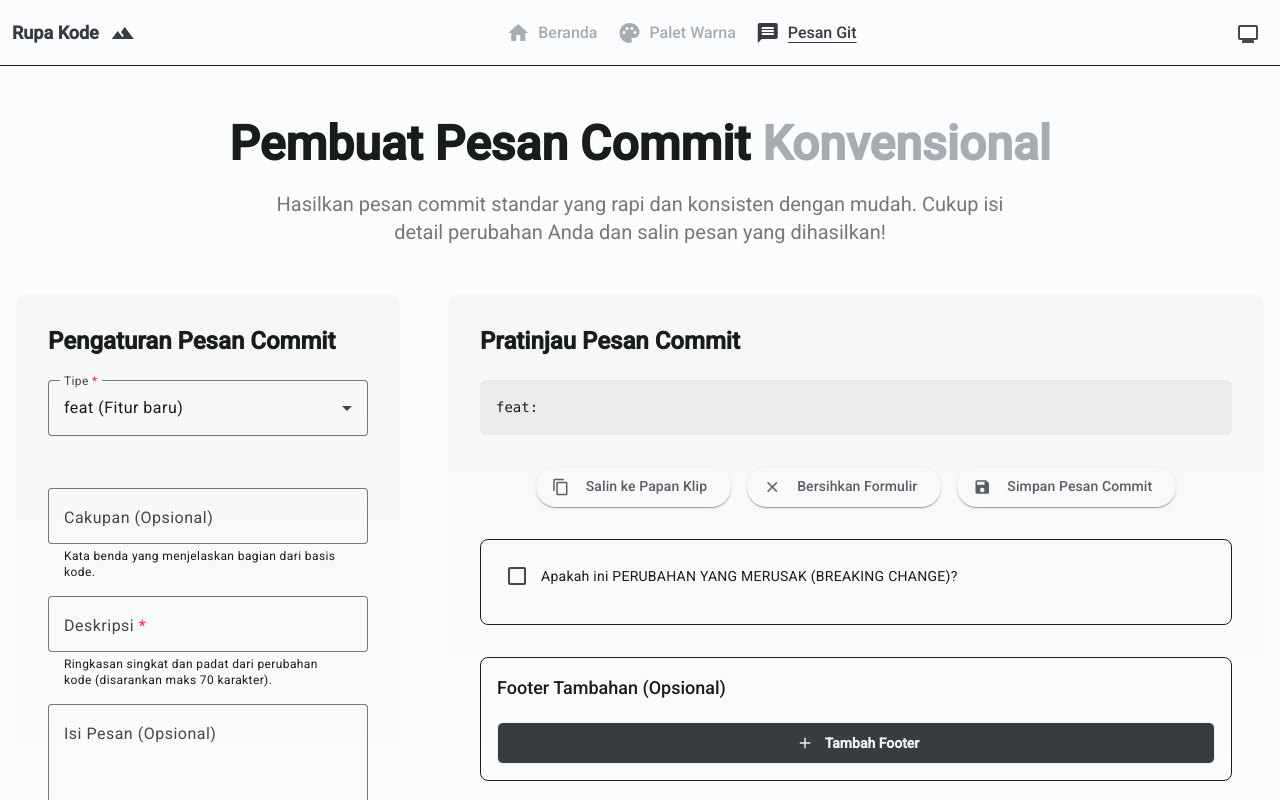
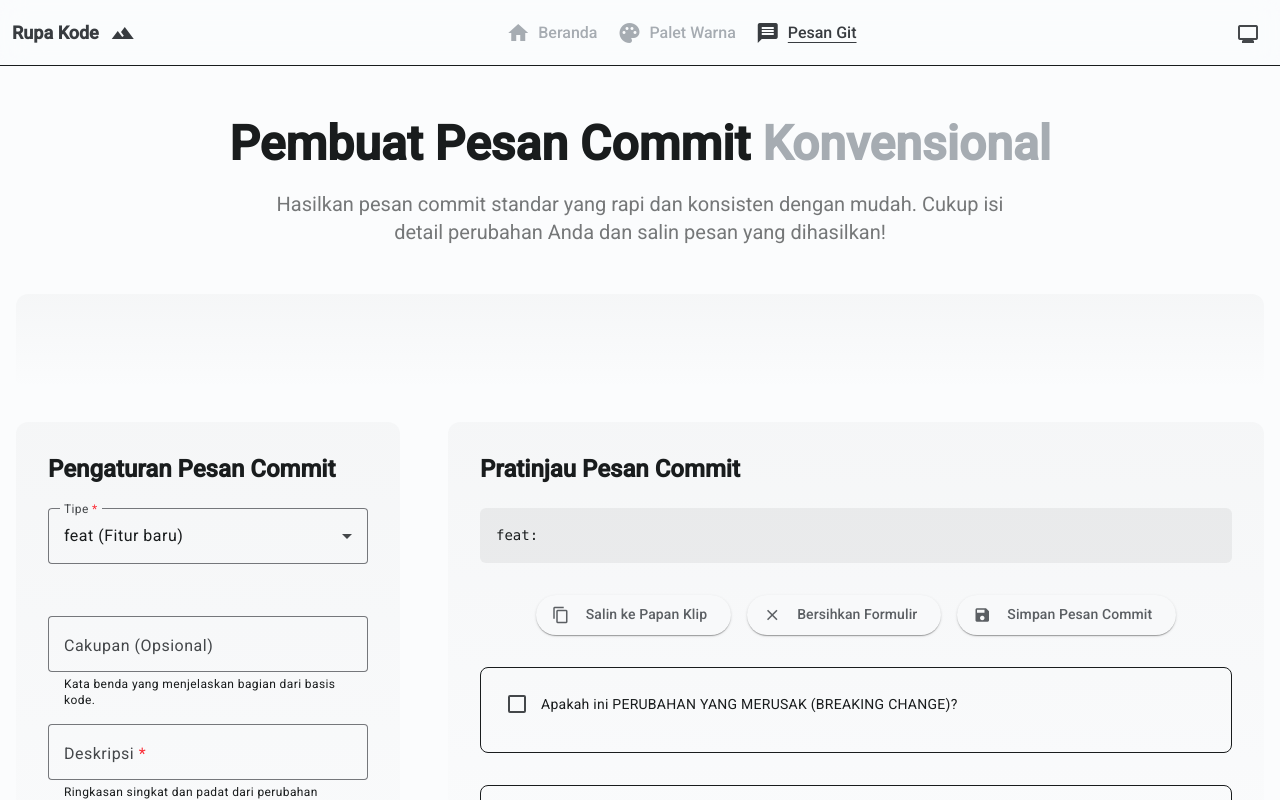
Before and after one commit to RyvelTS/rupakode-app, an Angular app: page /git-message in a window 1280 px wide. Shown: the top 800 px of the page. Built offline with nearby package versions, Linux system fonts and the light colour scheme.

Commit message:
fix:update to always show message display container

```diff
--- a/src/app/features/color-palette/color-palette.html
+++ b/src/app/features/color-palette/color-palette.html
@@ -7,12 +7,10 @@
         dasar Anda!
     </p>
 
-    @if (message()) {
     <div #messageBox [class.show]="message()" [class.error]="message()?.type === 'error'"
         class="card min-h-[6rem] mb-8">
         <p class="text-lg text-center max-w-full">{{ message()?.text }}</p>
     </div>
-    }
 
     <div class="grid grid-cols-1 lg:grid-cols-3 gap-8">
         <div class="lg:col-span-1 card">
--- a/src/app/features/conventional-commit-message/conventional-commit-message.html
+++ b/src/app/features/conventional-commit-message/conventional-commit-message.html
@@ -8,12 +8,10 @@
         pesan yang dihasilkan!
     </p>
 
-    @if (message()) {
     <div #messageBox [class.show]="message()" [class.error]="message()?.type === 'error'"
-        [class.success]="message()?.type === 'success'" class="card message-box mb-8 p-4 md:p-6">
+        [class.success]="message()?.type === 'success'" class="card min-h-[6rem] mb-8">
         <p class="text-lg text-center max-w-full">{{ message()?.text }}</p>
     </div>
-    }
 
     <div class="mb-4 grid grid-cols-1 lg:grid-cols-3 gap-8 lg:gap-12">
         <div class="lg:col-span-1 card">
```
